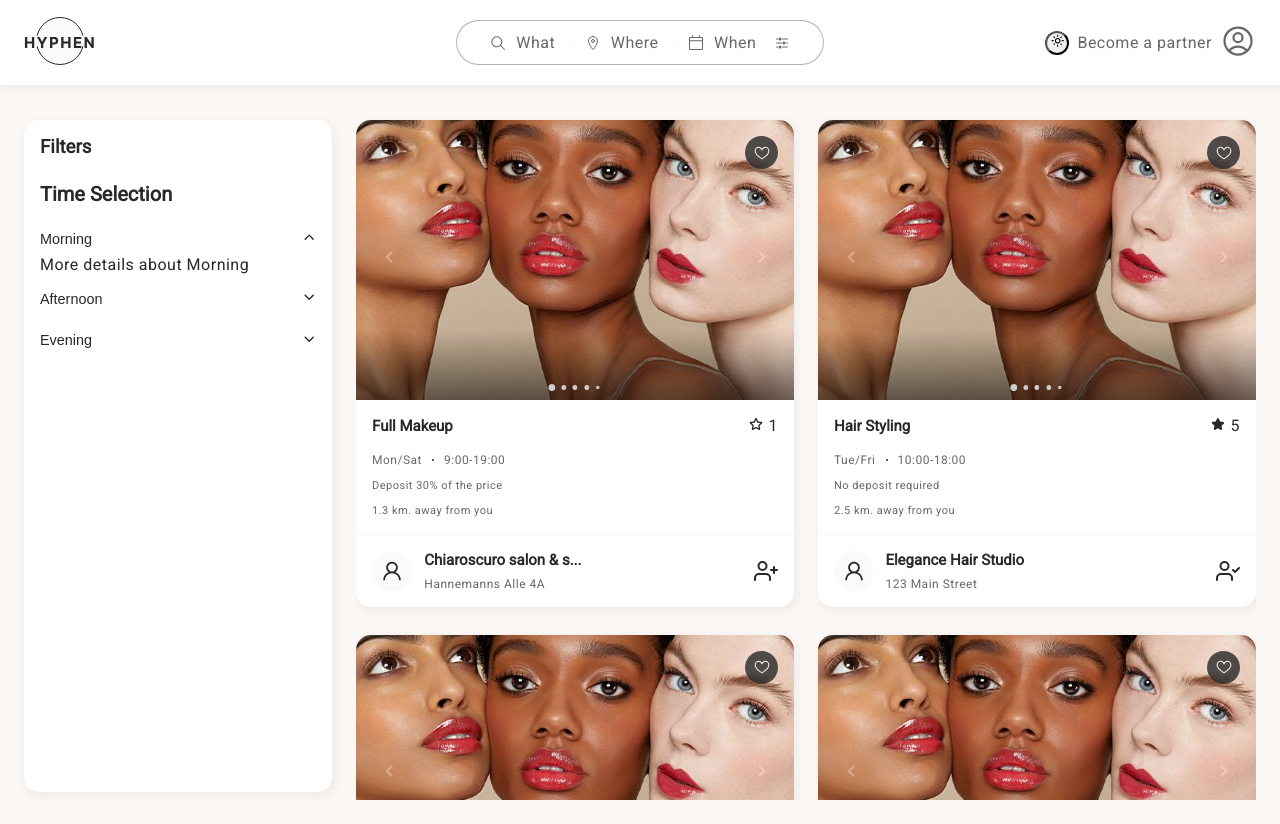
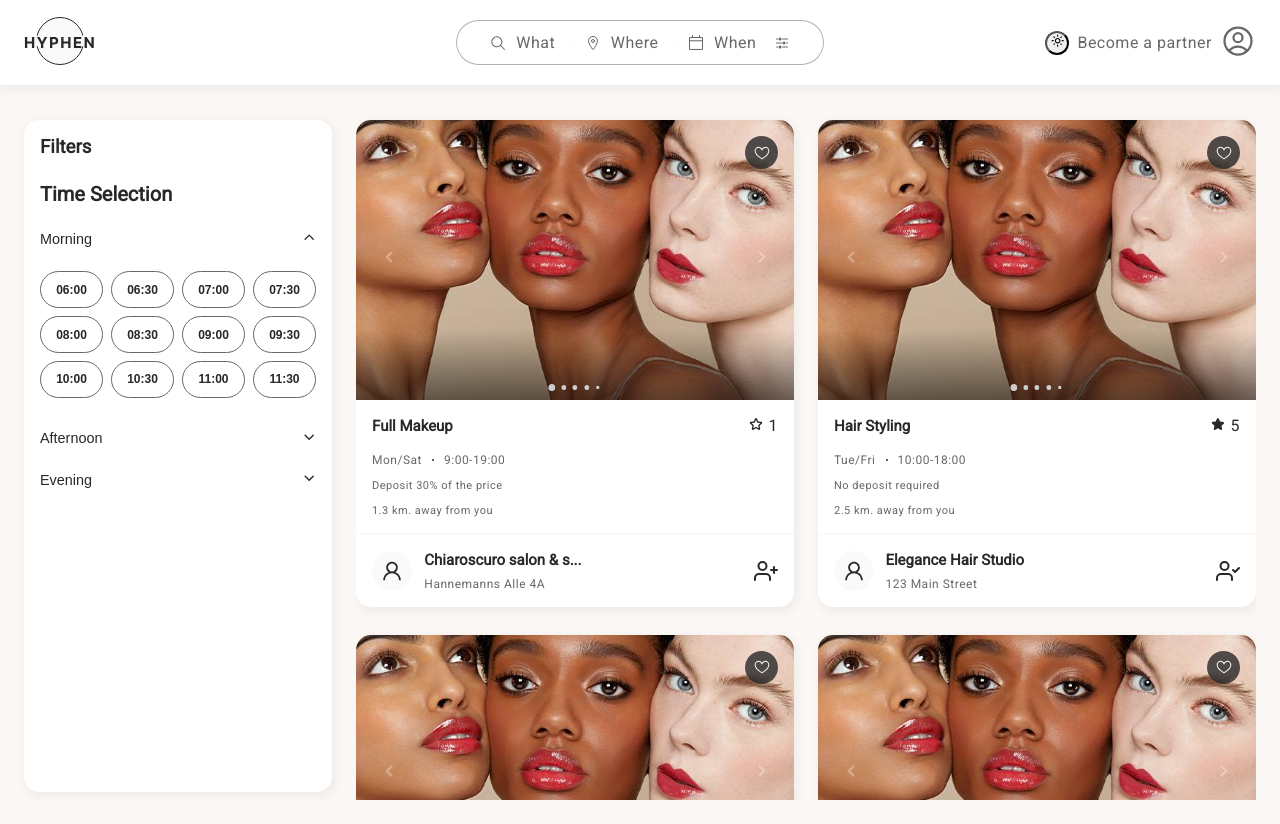
Before and after one commit to osampilona/hypen, a Next.js app: page / in a window 1280 px wide. Both pictures are taken after a click on the button "Morning". Built offline with nearby package versions, Linux system fonts and the light colour scheme.

Commit message:
Setting up time slots

```diff
--- a/src/components/Accordion/Accordion.tsx
+++ b/src/components/Accordion/Accordion.tsx
@@ -1,6 +1,8 @@
 import accordion from "@/components/Accordion/accordion.module.scss";
 import { IoIosArrowDown, IoIosArrowUp } from "react-icons/io";
 import { useState } from "react";
+import CustomTimeSlots from "@/components/CustomTimeSlots/CustomTimeSlots";
+import { format } from "date-fns";
 
 interface AccordionProps {
   title: string;
@@ -9,9 +11,18 @@ interface AccordionProps {
 
 const Accordion: React.FC<AccordionProps> = ({ title, options }) => {
   const [expandedIndex, setExpandedIndex] = useState<number | null>(null);
+  const [selectedTimes, setSelectedTimes] = useState<(Date | null)[]>(
+    new Array(options.length).fill(null),
+  );
 
   const handleClick = (index: number) => {
     setExpandedIndex(expandedIndex === index ? null : index);
+  };
+
+  const handleTimeSlotSelect = (time: Date, index: number) => {
+    const newTimes = [...selectedTimes];
+    newTimes[index] = time;
+    setSelectedTimes(newTimes);
   };
 
   return (
@@ -32,7 +43,12 @@ const Accordion: React.FC<AccordionProps> = ({ title, options }) => {
               aria-expanded={expandedIndex === index}
               onClick={() => handleClick(index)}
             >
-              <span className={accordion.text}>{option}</span>
+              <span className={accordion.text}>
+                {option}{" "}
+                {selectedTimes[index]
+                  ? ` - ${format(selectedTimes[index], "h:mm aa")}`
+                  : ""}
+              </span>
               <span className={accordion.icon} aria-hidden="true">
                 {expandedIndex === index ? (
                   <IoIosArrowUp />
@@ -43,8 +59,10 @@ const Accordion: React.FC<AccordionProps> = ({ title, options }) => {
             </button>
             {expandedIndex === index && (
               <div className={accordion.content}>
-                {/* Add content to show when expanded, if any */}
-                More details about {option}
+                <CustomTimeSlots
+                  timeRange={option}
+                  onTimeSlotSelect={(time) => handleTimeSlotSelect(time, index)}
+                />
               </div>
             )}
           </li>
--- a/src/components/Accordion/accordion.module.scss
+++ b/src/components/Accordion/accordion.module.scss
@@ -18,7 +18,7 @@
     gap: 0.5rem;
     width: 100%;
 
-    button {
+    .button {
       width: 100%;
       display: flex;
       justify-content: space-between;
--- a/src/components/Buttons/CTAButton/CtaButton.tsx
+++ b/src/components/Buttons/CTAButton/CtaButton.tsx
@@ -7,6 +7,7 @@ export interface ICtaButtonProps {
   label: string;
   isPrimary?: boolean;
   disabled?: boolean;
+  outlined?: boolean;
   size?: "micro" | "small" | "medium" | "large";
   icon?: React.ReactNode;
   onClick?: () => void;
@@ -17,10 +18,12 @@ const CtaButton = ({
   isPrimary = true,
   disabled = false,
   size = "medium",
+  outlined = false,
   icon,
   ...props
 }: ICtaButtonProps) => {
   const modeClass = isPrimary ? "button--primary" : "button--secondary";
+  const outlinedClass = outlined ? "button--outlined" : "";
   const disabledClass = disabled ? "button--disabled" : "";
 
   return (
@@ -30,6 +33,7 @@ const CtaButton = ({
         styles.button,
         styles[`button--${size}`],
         styles[modeClass],
+        styles[outlinedClass],
         styles[disabledClass],
       ]
         .filter(Boolean)
--- a/src/components/Buttons/CTAButton/ctaButton.module.scss
+++ b/src/components/Buttons/CTAButton/ctaButton.module.scss
@@ -5,6 +5,7 @@
   cursor: pointer;
   display: flex;
   align-items: center;
+  justify-content: center;
   gap: 0.5rem;
 
   &--primary {
@@ -23,6 +24,12 @@
   &--disabled {
     opacity: 0.7;
     cursor: unset;
+  }
+
+  &--outlined {
+    background-color: transparent;
+    border: 0.5px solid var(--labels-color);
+    color: var(--text-color);
   }
 
   &--micro {
--- /dev/null
+++ b/src/components/CustomTimeSlots/CustomTimeSlots.tsx
@@ -0,0 +1,67 @@
+import customTimeSlots from "@/components/CustomTimeSlots/customTimeSlots.module.scss";
+import {
+  format,
+  addMinutes,
+  startOfToday,
+  setHours,
+  setMinutes,
+} from "date-fns";
+import CtaButton from "../Buttons/CTAButton/CtaButton";
+
+interface CustomTimeSlotsProps {
+  timeRange: string;
+  onTimeSlotSelect: (time: Date) => void;
+}
+
+const CustomTimeSlots: React.FC<CustomTimeSlotsProps> = ({
+  timeRange,
+  onTimeSlotSelect,
+}) => {
+  const generateTimeSlots = (startHour: number, endHour: number): Date[] => {
+    const slots: Date[] = [];
+    let currentTime = setMinutes(setHours(startOfToday(), startHour), 0);
+    const endTime = setMinutes(setHours(startOfToday(), endHour), 30);
+
+    while (currentTime < endTime) {
+      slots.push(currentTime);
+      currentTime = addMinutes(currentTime, 30);
+    }
+
+    // Add the final slot ending exactly at endHour + 30 minutes
+    slots.push(endTime);
+
+    return slots;
+  };
+
+  let timeSlots: Date[];
+  switch (timeRange) {
+    case "Morning":
+      timeSlots = generateTimeSlots(6, 11); // 6:00 to 11:30 ending at 12:00
+      break;
+    case "Afternoon":
+      timeSlots = generateTimeSlots(12, 16); // 12:00 to 16:30 ending at 17:00
+      break;
+    case "Evening":
+      timeSlots = generateTimeSlots(17, 21); // 17:00 to 21:00
+      break;
+    default:
+      timeSlots = [];
+  }
+
+  return (
+    <div className={customTimeSlots.container} data-testid="customTimeSlots">
+      {timeSlots.map((time, index) => (
+        <CtaButton
+          key={index}
+          label={format(time, "HH:mm")}
+          isPrimary={false}
+          outlined={true}
+          size="small"
+          onClick={() => onTimeSlotSelect(time)}
+        />
+      ))}
+    </div>
+  );
+};
+
+export default CustomTimeSlots;
--- /dev/null
+++ b/src/components/CustomTimeSlots/customTimeSlots.module.scss
@@ -0,0 +1,6 @@
+.container {
+  display: grid;
+  grid-template-columns: repeat(4, 1fr);
+  gap: 0.5rem;
+  margin: 1rem 0;
+}
--- a/src/components/FilterCard/FilterCard.tsx
+++ b/src/components/FilterCard/FilterCard.tsx
@@ -3,6 +3,7 @@ import filterCard from "@/components/FilterCard/filterCard.module.scss";
 import { useEffect, useState } from "react";
 import SkeletonCardList from "@/components/Skeletons/SkeletonCardList/SkeletonCardList";
 import Accordion from "@/components/Accordion/Accordion";
+
 interface FilterCardProps {
   // Add your component props here
 }
@@ -18,6 +19,7 @@ const FilterCard: React.FC<FilterCardProps> = (props) => {
 
     return () => clearTimeout(timer);
   }, [loading]);
+
   return (
     <div className={filterCard.container} data-testid="filterCard">
       {loading ? (
```
Also changed, not shown: 2 other files (tests, documents, lock files or other folders).
